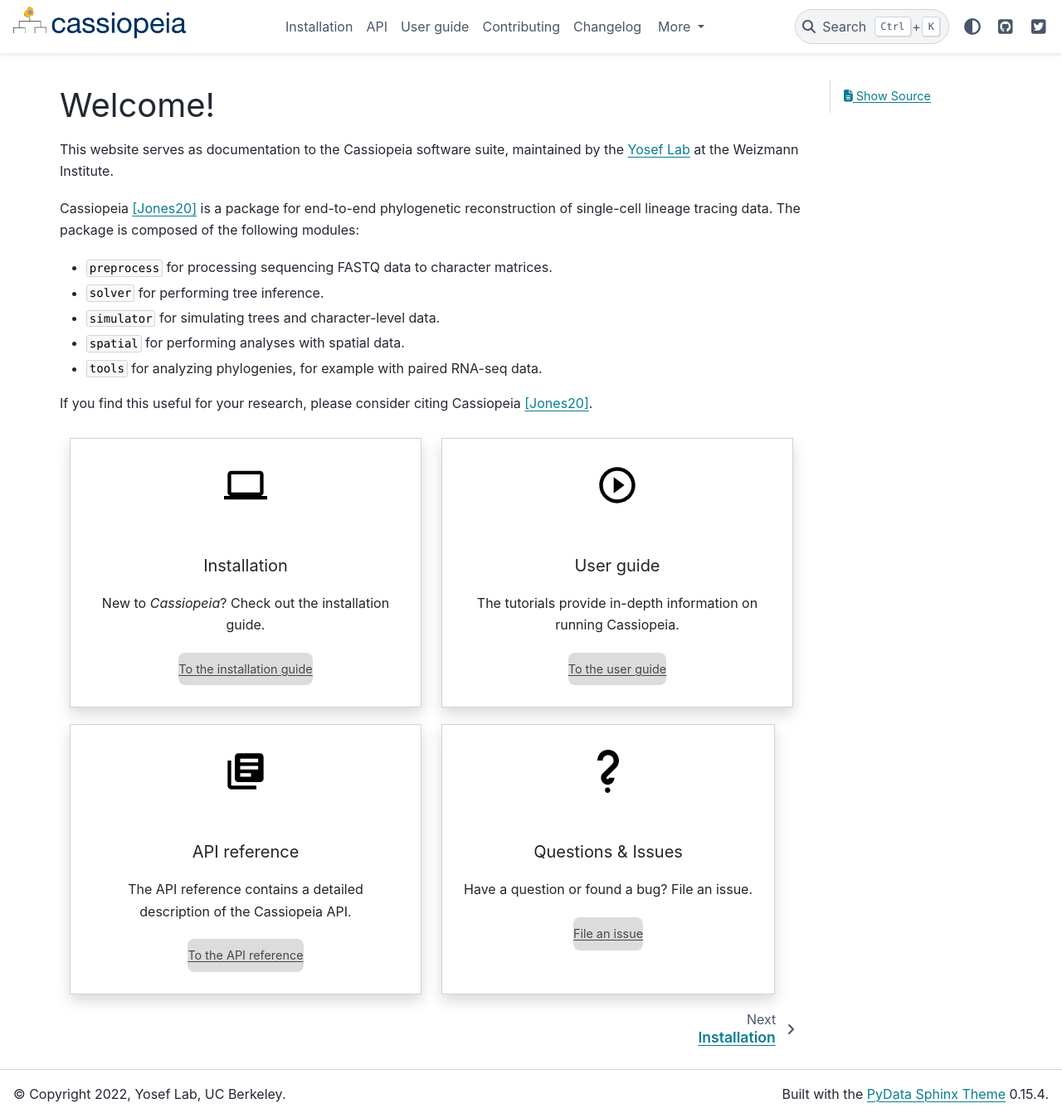
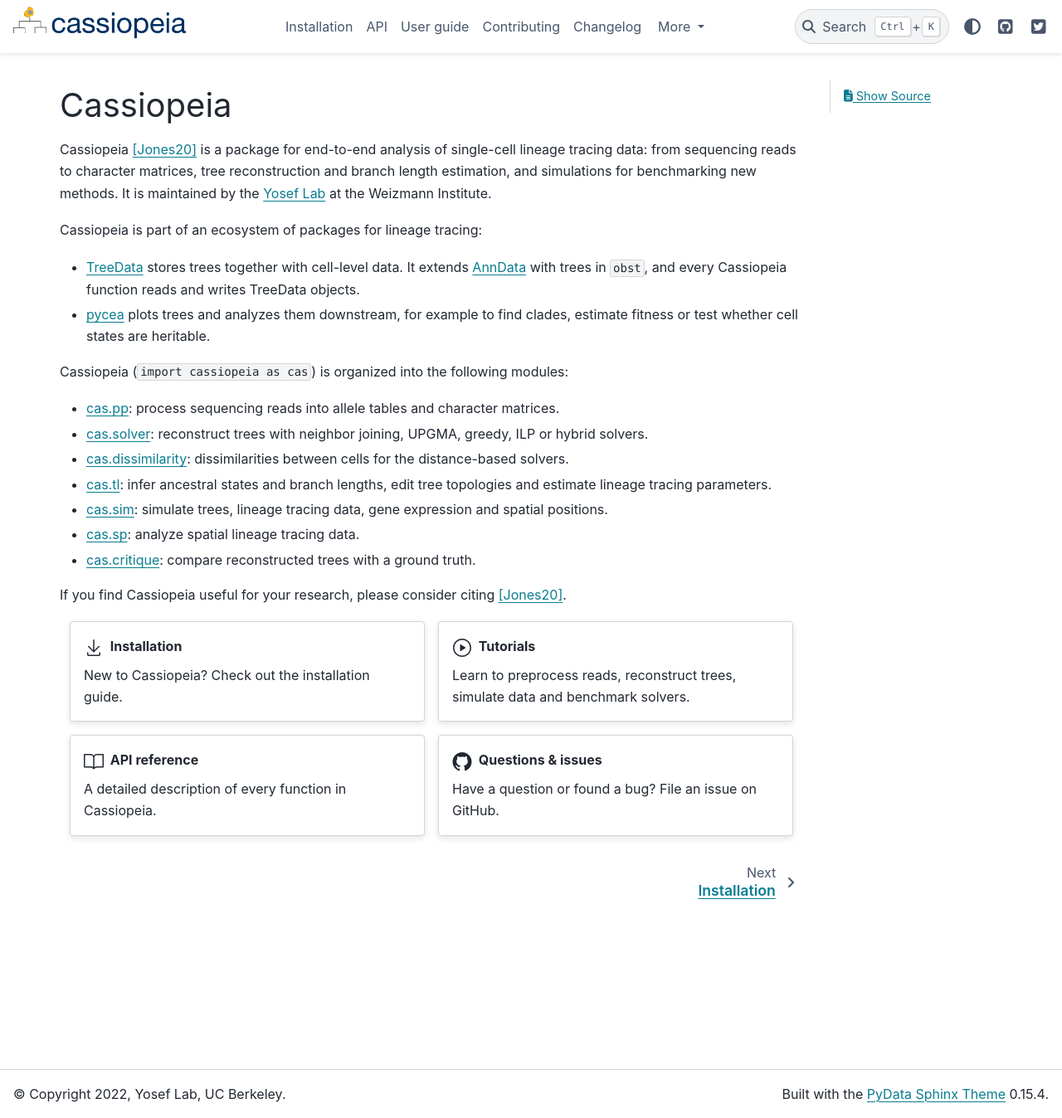
Before and after one commit to YosefLab/Cassiopeia, a Sphinx documentation site: the page built from docs/index.rst, in a window 1280 px wide and 1348 px high. Shown: the whole window at 83% size. Built offline with Sphinx 7.4.7 and the PyData theme 0.15.4, drawn with Linux system fonts in a browser that asks for light colours; pages that are not in the unit, such as notebooks, are missing from menus.

Commit message:
Update docs, add PyPI release workflow and Python 3.14 support
Docs:
- Single tutorials gallery in the user guide; drop the contributed
  tutorials section.
- Welcome page: accurate module list, the TreeData/pycea ecosystem, and
  sphinx-design cards.
- Dark mode: theme variables instead of hard-coded light colors, a dark
  logo, and tutorial thumbnails on white.
- Installation from PyPI (also in the README) and a concise 3.0.0
  changelog.

Release: build the sdist and cibuildwheel wheels (Linux x86_64/aarch64,
macOS arm64; Python 3.10-3.14), test the compiled kernels, and publish
to PyPI on a published release. The previous workflow cythonized files
that no longer exist and built a linux_x86_64 wheel PyPI rejects.

Python 3.14: classifiers, wheels and the hatch test matrix (3.10 and
3.14, pre-release dependencies on 3.14).

Co-Authored-By: Claude Opus 5.5 <noreply@anthropic.com>

```diff
--- a/docs/_static/css/override.css
+++ b/docs/_static/css/override.css
@@ -6,7 +6,7 @@ https://github.com/streamlink/streamlink/blob/17a4088c38709123c0bcab4a150549bd16
 */
 
 dt:target, span.highlighted {
-    background-color: #f0f0f0;
+    background-color: var(--pst-color-target);
 }
 
 code.docutils.literal.notranslate.xref, a code {
@@ -20,10 +20,10 @@ a > code {
 }
 
 code.docutils.literal.notranslate {
-    background: #f8f9fb;
+    background: var(--pst-color-surface);
     font-size: 87.5%;
     border-radius: .2em;
-    color: #000000;
+    color: var(--pst-color-text-base);
     word-wrap: break-word;
     padding: .1em .2em;
 }
@@ -46,46 +46,6 @@ p.rubric {
     text-transform: none;
     font-weight: 500;
 }
-
-
-/* Getting started index page */
-
-.intro-card {
-    background: #fff;
-    border-radius: 0;
-    padding: 30px 10px 10px 10px;
-    margin: 10px 0px;
-  }
-
-  .intro-card .card-text {
-    margin: 20px 0px;
-    /*min-height: 150px; */
-  }
-
-  .custom-button {
-    background-color: #dcdcdc;
-    border: none;
-    color: #484848;
-    text-align: center;
-    text-decoration: none;
-    display: inline-block;
-    font-size: 0.9rem;
-    border-radius: 0.5rem;
-    max-width: 220px;
-    padding: 0.5rem 0rem;
-  }
-
-  .custom-button a {
-    color: #484848;
-    display: block;
-  }
-
-  .custom-button p {
-    margin-top: 0;
-    margin-bottom: 0rem;
-    color: #484848;
-  }
-
 
 
   /* from https://github.com/dask/dask-sphinx-theme/blob/main/dask_sphinx_theme/static/css/nbsphinx.css */
--- a/docs/conf.py
+++ b/docs/conf.py
@@ -72,6 +72,7 @@ extensions = [
     "sphinx_gallery.load_style",
     "myst_parser",
     "sphinx_tabs.tabs",
+    "sphinx_design",
 ]
 
 myst_enable_extensions = [
@@ -177,6 +178,7 @@ html_theme = "pydata_sphinx_theme"
 html_logo = "_static/logo.png"
 
 html_theme_options = {
+    "logo": {"image_light": "_static/logo.png", "image_dark": "_static/logo_dark.png"},
     "github_url": "https://github.com/YosefLab/Cassiopeia",
     "twitter_url": "https://twitter.com/YosefLab",
     # "use_edit_page_button": True,
--- a/docs/index.rst
+++ b/docs/index.rst
@@ -1,97 +1,61 @@
-.. Cassiopeia documentation master file, created by
-   sphinx-quickstart on Sat Jan 26 12:35:18 2019.
-   You can adapt this file completely to your liking, but it should at least
-   contain the root `toctree` directive.
+==========
+Cassiopeia
+==========
 
-========================
-Welcome!
-========================
+Cassiopeia [Jones20]_ is a package for end-to-end analysis of single-cell lineage tracing data: from
+sequencing reads to character matrices, tree reconstruction and branch length estimation, and
+simulations for benchmarking new methods. It is maintained by the `Yosef Lab <https://yoseflab.github.io/>`_
+at the Weizmann Institute.
 
-This website serves as documentation to the Cassiopeia software suite, maintained by the `Yosef Lab
-<https://yoseflab.github.io/>`_ at the Weizmann Institute.
+Cassiopeia is part of an ecosystem of packages for lineage tracing:
 
-Cassiopeia [Jones20]_ is a package for end-to-end phylogenetic reconstruction of single-cell lineage tracing data. The package is composed of the following modules:
+* `TreeData <https://treedata.readthedocs.io/en/latest/>`_ stores trees together with cell-level data. It
+  extends `AnnData <https://anndata.readthedocs.io/en/latest/>`_ with trees in ``obst``, and every
+  Cassiopeia function reads and writes TreeData objects.
+* `pycea <https://pycea.readthedocs.io/en/latest/>`_ plots trees and analyzes them downstream, for
+  example to find clades, estimate fitness or test whether cell states are heritable.
 
-* ``preprocess`` for processing sequencing FASTQ data to character matrices.
-* ``solver`` for performing tree inference.
-* ``simulator`` for simulating trees and character-level data.
-* ``spatial`` for performing analyses with spatial data.
-* ``tools`` for analyzing phylogenies, for example with paired RNA-seq data.
+Cassiopeia (``import cassiopeia as cas``) is organized into the following modules:
 
-If you find this useful for your research, please consider citing Cassiopeia [Jones20]_.
+* :doc:`cas.pp <api/preprocess>`: process sequencing reads into allele tables and character matrices.
+* :doc:`cas.solver <api/solver>`: reconstruct trees with neighbor joining, UPGMA, greedy, ILP or hybrid
+  solvers.
+* :doc:`cas.dissimilarity <api/dissimilarity>`: dissimilarities between cells for the distance-based
+  solvers.
+* :doc:`cas.tl <api/tools>`: infer ancestral states and branch lengths, edit tree topologies and estimate
+  lineage tracing parameters.
+* :doc:`cas.sim <api/simulator>`: simulate trees, lineage tracing data, gene expression and spatial
+  positions.
+* :doc:`cas.sp <api/spatial>`: analyze spatial lineage tracing data.
+* :doc:`cas.critique <api/critique>`: compare reconstructed trees with a ground truth.
 
-.. raw:: html
+If you find Cassiopeia useful for your research, please consider citing [Jones20]_.
 
-    <div class="container">
-        <div class="row">
-            <div class="col-lg-6 col-md-6 col-sm-6 col-xs-12 d-flex">
-                <div class="card text-center intro-card shadow">
-                <img src="_static/computer-24px.svg" class="card-img-top" alt="installation with cassiopeia action icon" height="52">
-                <div class="card-body flex-fill">
-                    <h5 class="card-title">Installation</h5>
-                    <p class="card-text">New to <em>Cassiopeia</em>? Check out the installation guide.
-                    </p>
+.. grid:: 1 2 2 2
+   :gutter: 3
 
-.. container:: custom-button
+   .. grid-item-card:: :octicon:`download;1.5em;sd-mr-1` Installation
+      :link: installation
+      :link-type: doc
 
-    :doc:`To the installation guide<installation>`
+      New to Cassiopeia? Check out the installation guide.
 
-.. raw:: html
+   .. grid-item-card:: :octicon:`play;1.5em;sd-mr-1` Tutorials
+      :link: user_guide
+      :link-type: doc
 
-                </div>
-                </div>
-            </div>
-            <div class="col-lg-6 col-md-6 col-sm-6 col-xs-12 d-flex">
-                <div class="card text-center intro-card shadow">
-                <img src="_static/play_circle_outline-24px.svg" class="card-img-top" alt="cassiopeia user guide action icon" height="52">
-                <div class="card-body flex-fill">
-                    <h5 class="card-title">User guide</h5>
-                    <p class="card-text">The tutorials provide in-depth information on running Cassiopeia.</p>
+      Learn to preprocess reads, reconstruct trees, simulate data and benchmark solvers.
 
-.. container:: custom-button
+   .. grid-item-card:: :octicon:`book;1.5em;sd-mr-1` API reference
+      :link: api/index
+      :link-type: doc
 
-    :doc:`To the user guide<user_guide>`
+      A detailed description of every function in Cassiopeia.
 
-.. raw:: html
+   .. grid-item-card:: :octicon:`mark-github;1.5em;sd-mr-1` Questions & issues
+      :link: https://github.com/YosefLab/Cassiopeia/issues
 
-                </div>
-                </div>
-            </div>
-            <div class="col-lg-6 col-md-6 col-sm-6 col-xs-12 d-flex">
-                <div class="card text-center intro-card shadow">
-                <img src="_static/library_books-24px.svg" class="card-img-top" alt="api of scvi action icon" height="52">
-                <div class="card-body flex-fill">
-                    <h5 class="card-title">API reference</h5>
-                    <p class="card-text">The API reference contains a detailed description of
-                    the Cassiopeia API.</p>
-
-.. container:: custom-button
-
-    :doc:`To the API reference<api/index>`
-
-.. raw:: html
-
-                </div>
-                </div>
-            </div>
-            <div class="col-lg-6 col-md-6 col-sm-6 col-xs-12 d-flex">
-                <div class="card text-center intro-card shadow">
-                <img src="_static/question-mark-svgrepo-com.svg" class="card-img-top" alt="questions about cassiopeia" height="52">
-                <div class="card-body flex-fill">
-                    <h5 class="card-title">Questions & Issues</h5>
-                    <p class="card-text">Have a question or found a bug? File an issue.</p>
-
-.. container:: custom-button
-
-    `File an issue <https://github.com/YosefLab/Cassiopeia/issues>`_
-
-.. raw:: html
-
-                </div>
-                </div>
-            </div>
-        </div>
-    </div>
+      Have a question or found a bug? File an issue on GitHub.
 
 
 .. toctree::
```
Also changed, not shown: CHANGELOG.md (+36 -115 lines), README.md (+13 -16 lines), docs/installation.rst (+46 -24 lines), docs/user_guide.rst (+2 -14 lines), pyproject.toml (+16 -2 lines), docs/_static/computer-24px.svg (deleted), docs/_static/library_books-24px.svg (deleted), docs/_static/logo_dark.png (added), docs/_static/play_circle_outline-24px.svg (deleted), docs/_static/question-mark-svgrepo-com.svg (deleted), docs/_static/tutorials/benchmark.png, docs/_static/tutorials/preprocess.png, docs/_static/tutorials/reconstruct.png, 1 other file.
